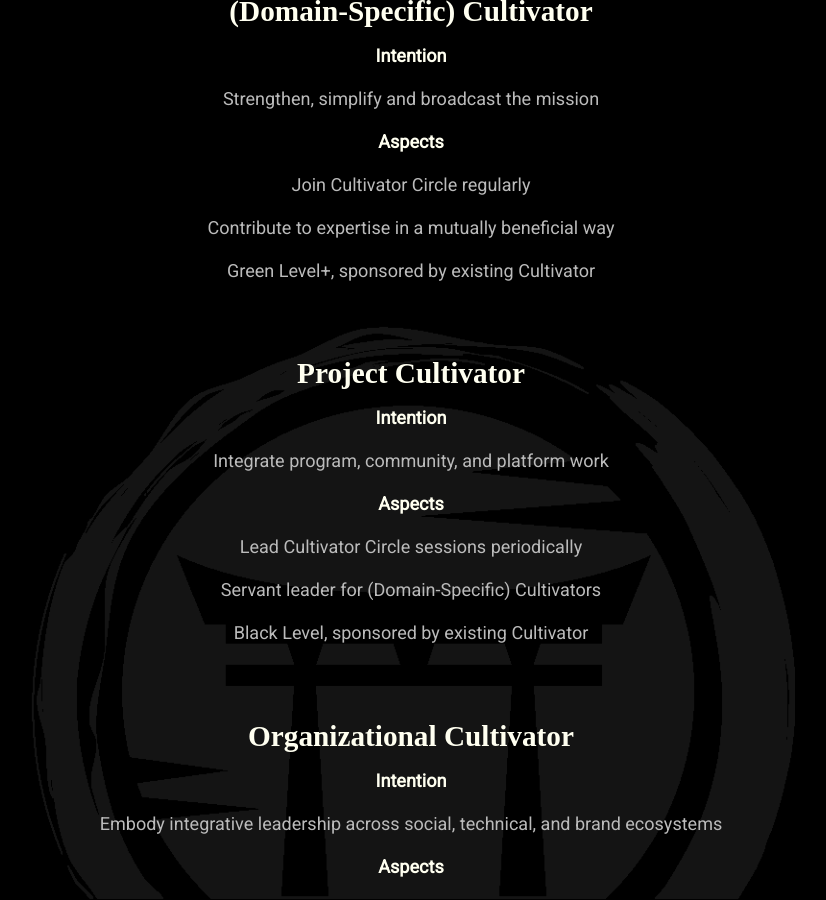
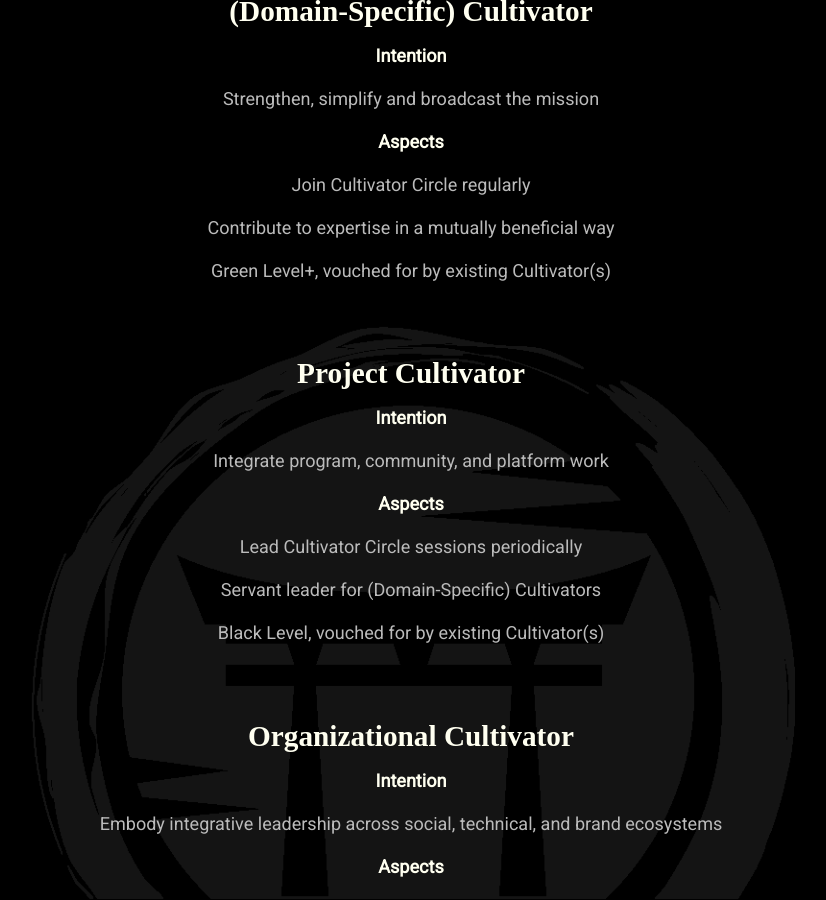
Before and after one commit to mindset-dojo/mindset-dojo.github.io, a Jekyll site: the page built from project.md, in a window 1280 px wide and 900 px high, scrolled down 1633 px. Shown: the whole window, without its empty margins (229-1055 px from the left). Built offline with Jekyll 4.4.1, drawn with Linux system fonts in a browser that asks for light colours; some web fonts are replaced.

Commit message:
refactor: Nomination to Vouch

```diff
--- a/_data/project.yaml
+++ b/_data/project.yaml
@@ -33,13 +33,13 @@ designations:
     aspects:
       - label: Join Cultivator Circle regularly
       - label: Contribute to expertise in a mutually beneficial way
-      - label: Green Level+, sponsored by existing Cultivator
+      - label: Green Level+, vouched for by existing Cultivator(s)
   - label: Project Cultivator
     intention: Integrate program, community, and platform work
     aspects:
       - label: Lead Cultivator Circle sessions periodically
       - label: Servant leader for (Domain-Specific) Cultivators
-      - label: Black Level, sponsored by existing Cultivator
+      - label: Black Level, vouched for by existing Cultivator(s)
   - label: Organizational Cultivator
     intention: Embody integrative leadership across social, technical, and brand ecosystems
     aspects:
```
